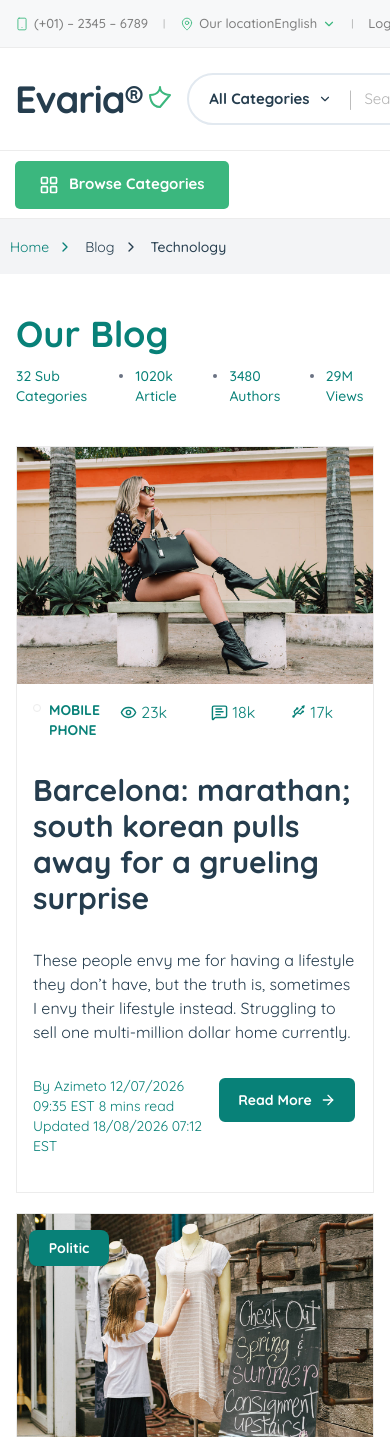
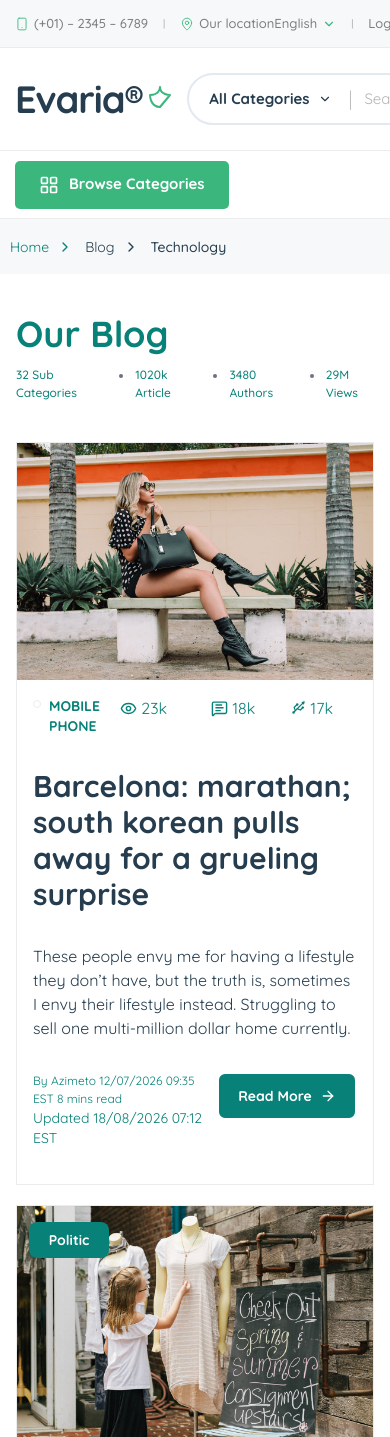
Before and after one commit to karthi-techdev/avens-ecom-site, a Next.js app: page /blog in a window 390 px wide. Shown: the top 1437 px of the page. Built offline with nearby package versions, Linux system fonts and the light colour scheme.

Commit message:
contact updates and blog-page added

```diff
--- a/components/Blog/Blog.tsx
+++ b/components/Blog/Blog.tsx
@@ -18,7 +18,7 @@ import blogimagerightsix from "@/public/images/offer.png"
 const BlogtechnologyPage = () => {
     return (
         <section className="w-full">
-            <div className="w-full bg-gray-100">
+            <div className="w-full bg-[var(--bg-light)]">
                 <div className="max-w-7xl !mx-auto h-[55px] flex items-center gap-3  !pl-[10px]">
 
                     <a href="#" className="text-sm flex items-center gap-2 !text-[var(--blog-text)] ">
@@ -40,7 +40,7 @@ const BlogtechnologyPage = () => {
 
                     <div className="lg:col-span-3 space-y-6 lg:!pr-3">
                         <h1 className="text-4xl md:text-6xl lg:text-7xl font-extrabold text-[var(--blog-text)] ">Our Blog</h1>
-                        <ul className="text-sm flex gap-5 !mt-3 font-medium text-[var(--blog-text)]">
+                        <ul className="text-[12px] lg:text-sm flex gap-5 !mt-3 font-medium text-[var(--blog-text)]">
                             <li >32 Sub Categories </li>
                             <li className="relative !pl-4 before:content-[''] before:absolute before:left-0 before:top-2 before:w-1 before:h-1 before:bg-gray-500 before:rounded-full ">1020k Article </li>
                             <li className="relative !pl-4 before:content-[''] before:absolute before:left-0 before:top-2 before:w-1 before:h-1 before:bg-gray-500 before:rounded-full ">3480 Authors </li>
@@ -62,7 +62,7 @@ const BlogtechnologyPage = () => {
                             <h1 className="!p-4 text-3xl font-bold hover:text-[var(--blog-text)] ">Barcelona: marathan; south korean pulls away for a grueling surprise</h1>
                             <p className="!p-4 font-small">These people envy me for having a lifestyle they don’t have, but the truth is, sometimes I envy their lifestyle instead. Struggling to sell one multi-million dollar home currently.</p>
                             <ul className="flex justify-between !p-4">
-                                <li className="text-sm text-[var(--blog-text)]">By <a href="" className="">Azimeto</a> 12/07/2026 09:35 EST 8 mins read <span className="block text-sm">Updated 18/08/2026 07:12 EST</span></li>
+                                <li className=" text-[12px] lg:text-sm text-[var(--blog-text)]">By <a href="" className="">Azimeto</a> 12/07/2026 09:35 EST 8 mins read <span className="block text-sm">Updated 18/08/2026 07:12 EST</span></li>
                                 <li className="text-[var(--white)]"><a href="" className="w-35 h-12 flex justify-center items-center !bg-[var(--blog-text)] rounded-lg border-2 border-white text-sm font-bold hover:!bg-[var(--blog-hover)] ">Read More<ArrowRight size={16} className="!ml-2" /></a></li>
                             </ul>
                         </div>
@@ -317,7 +317,7 @@ const BlogtechnologyPage = () => {
                             <div className="w-full border-b-1 border-[var(--border-color)] !mt-9 ">
                                 <h1 className="uppercase font-bold !pb-2">Popular tags</h1>
                             </div>
-                            <div className="w-full flex flex-col md:flex-col">
+                            <div className="w-full flex flex-col md:flex-row lg:flex-col">
                                 <div className="flex gap-3">
                                     <a href="" className="text-sm flex border-1 !border-[var(--border-color)] rounded-md w-20 h-8 justify-center items-center !mt-3">beautiful</a>
                                     <a href="" className="text-sm flex border-1 !border-[var(--border-color)] rounded-md w-20 h-8 justify-center items-center !mt-3">New York</a>
```
Also changed, not shown: app/layout.tsx (line endings or trailing spaces).
